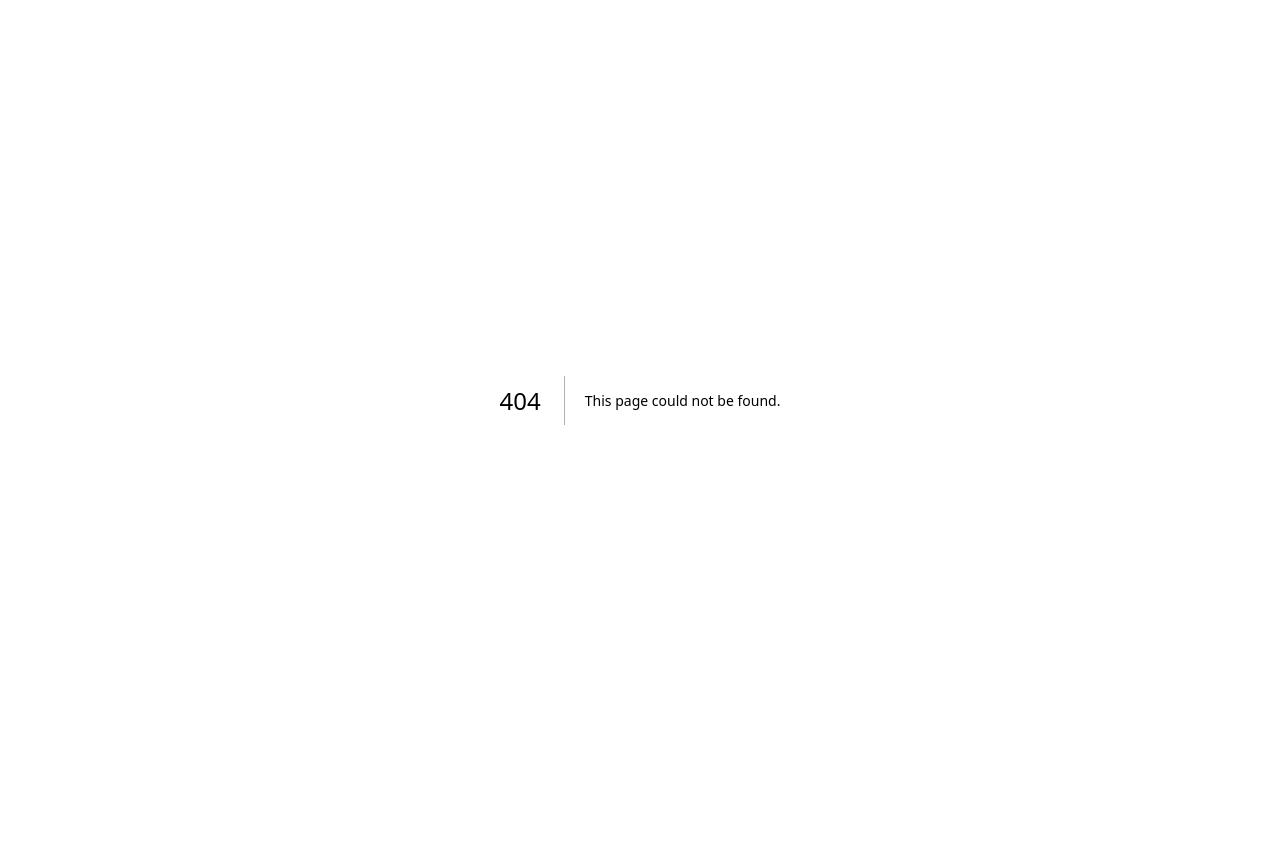
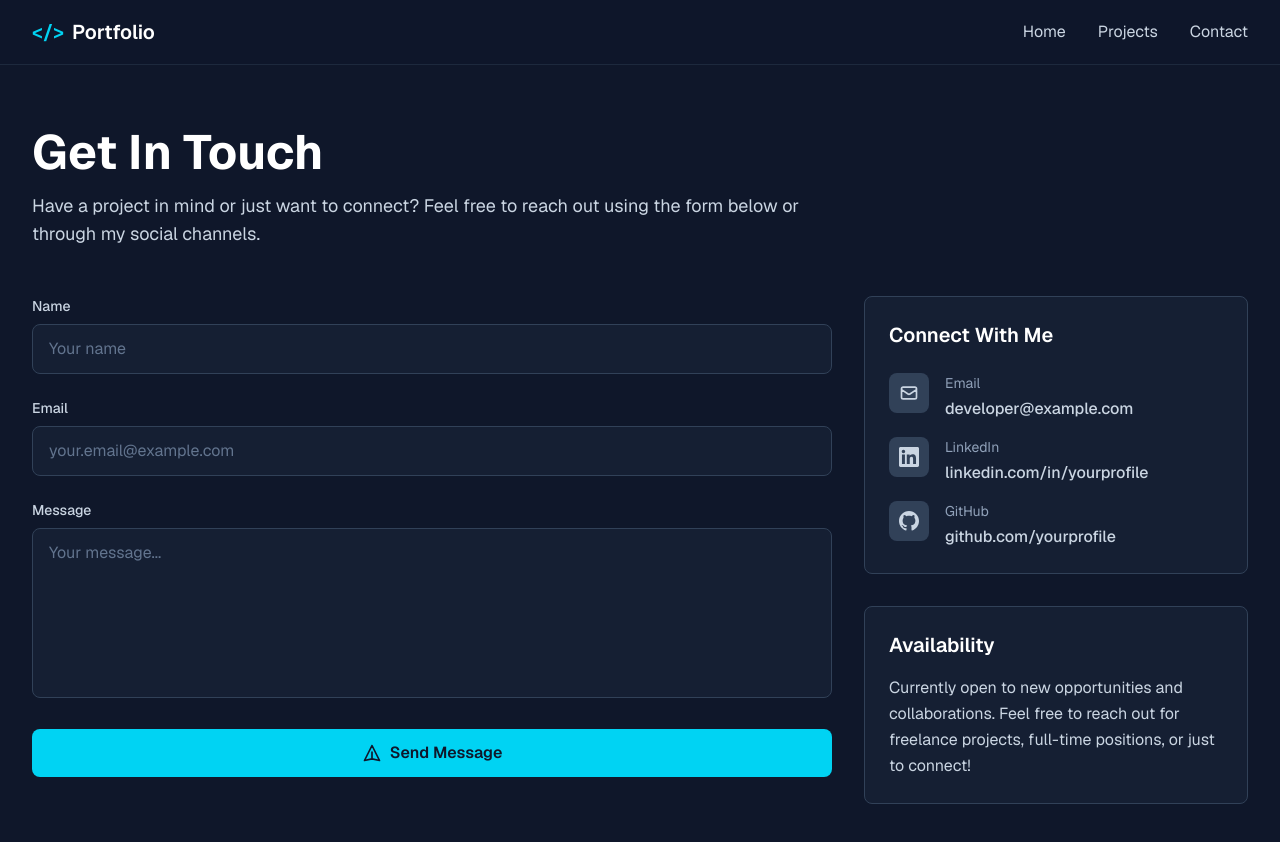
Before and after one commit to dominik-deak/portfolio, a Next.js app: page /contact in a window 1280 px wide. Before the commit this address had no page. Shown: the top 842 px of the page. Before the commit the page ends 800 px from the top, so only its background shows below. Built offline with nearby package versions, Linux system fonts and the light colour scheme.

Commit message:
Add Contact page component with a form and social links

```diff
--- /dev/null
+++ b/src/app/contact/page.tsx
@@ -0,0 +1,190 @@
+import Navbar from "@/components/Navbar";
+
+const ContactPage = () => {
+  return (
+    <main>
+      <Navbar />
+
+      <section className="pt-32 pb-20 px-4 sm:px-6 lg:px-8">
+        <div className="max-w-7xl mx-auto">
+          <h1 className="text-4xl sm:text-5xl font-bold text-white mb-4">
+            Get In Touch
+          </h1>
+          <p className="text-lg text-slate-300 mb-12 max-w-3xl">
+            Have a project in mind or just want to connect? Feel free to reach
+            out using the form below or through my social channels.
+          </p>
+
+          <div className="grid grid-cols-1 lg:grid-cols-3 gap-8">
+            {/* Contact Form */}
+            <div className="lg:col-span-2">
+              <form className="space-y-6">
+                <div>
+                  <label
+                    htmlFor="name"
+                    className="block text-sm font-medium text-slate-300 mb-2"
+                  >
+                    Name
+                  </label>
+                  <input
+                    type="text"
+                    id="name"
+                    placeholder="Your name"
+                    className="w-full px-4 py-3 bg-slate-800/50 border border-slate-700 rounded-lg text-white placeholder-slate-500 focus:outline-none focus:border-cyan-400 transition-colors"
+                  />
+                </div>
+
+                <div>
+                  <label
+                    htmlFor="email"
+                    className="block text-sm font-medium text-slate-300 mb-2"
+                  >
+                    Email
+                  </label>
+                  <input
+                    type="email"
+                    id="email"
+                    placeholder="your.email@example.com"
+                    className="w-full px-4 py-3 bg-slate-800/50 border border-slate-700 rounded-lg text-white placeholder-slate-500 focus:outline-none focus:border-cyan-400 transition-colors"
+                  />
+                </div>
+
+                <div>
+                  <label
+                    htmlFor="message"
+                    className="block text-sm font-medium text-slate-300 mb-2"
+                  >
+                    Message
+                  </label>
+                  <textarea
+                    id="message"
+                    rows={6}
+                    placeholder="Your message..."
+                    className="w-full px-4 py-3 bg-slate-800/50 border border-slate-700 rounded-lg text-white placeholder-slate-500 focus:outline-none focus:border-cyan-400 transition-colors resize-none"
+                  />
+                </div>
+
+                <button
+                  type="submit"
+                  className="w-full flex items-center justify-center gap-2 px-6 py-3 bg-cyan-400 text-slate-900 font-semibold rounded-lg hover:bg-cyan-300 transition-colors"
+                >
+                  <svg
+                    className="w-5 h-5"
+                    fill="none"
+                    stroke="currentColor"
+                    viewBox="0 0 24 24"
+                    aria-hidden="true"
+                  >
+                    <path
+                      strokeLinecap="round"
+                      strokeLinejoin="round"
+                      strokeWidth={2}
+                      d="M12 19l9 2-9-18-9 18 9-2zm0 0v-8"
+                    />
+                  </svg>
+                  Send Message
+                </button>
+              </form>
+            </div>
+
+            {/* Sidebar */}
+            <div className="space-y-8">
+              {/* Connect With Me */}
+              <div className="bg-slate-800/50 border border-slate-700 rounded-lg p-6">
+                <h2 className="text-xl font-semibold text-white mb-6">
+                  Connect With Me
+                </h2>
+
+                <div className="space-y-4">
+                  <a
+                    href="mailto:developer@example.com"
+                    className="flex items-start gap-4 text-slate-300 hover:text-cyan-400 transition-colors group"
+                  >
+                    <div className="w-10 h-10 bg-slate-700 rounded-lg flex items-center justify-center shrink-0 group-hover:bg-cyan-400/20 transition-colors">
+                      <svg
+                        className="w-5 h-5"
+                        fill="none"
+                        stroke="currentColor"
+                        viewBox="0 0 24 24"
+                        aria-hidden="true"
+                      >
+                        <path
+                          strokeLinecap="round"
+                          strokeLinejoin="round"
+                          strokeWidth={2}
+                          d="M3 8l7.89 5.26a2 2 0 002.22 0L21 8M5 19h14a2 2 0 002-2V7a2 2 0 00-2-2H5a2 2 0 00-2 2v10a2 2 0 002 2z"
+                        />
+                      </svg>
+                    </div>
+                    <div>
+                      <p className="text-sm text-slate-400 mb-1">Email</p>
+                      <p className="font-medium">developer@example.com</p>
+                    </div>
+                  </a>
+
+                  <a
+                    href="https://linkedin.com/in/yourprofile"
+                    target="_blank"
+                    rel="noopener noreferrer"
+                    className="flex items-start gap-4 text-slate-300 hover:text-cyan-400 transition-colors group"
+                  >
+                    <div className="w-10 h-10 bg-slate-700 rounded-lg flex items-center justify-center shrink-0 group-hover:bg-cyan-400/20 transition-colors">
+                      <svg
+                        className="w-5 h-5"
+                        fill="currentColor"
+                        viewBox="0 0 24 24"
+                        aria-hidden="true"
+                      >
+                        <path d="M20.447 20.452h-3.554v-5.569c0-1.328-.027-3.037-1.852-3.037-1.853 0-2.136 1.445-2.136 2.939v5.667H9.351V9h3.414v1.561h.046c.477-.9 1.637-1.85 3.37-1.85 3.601 0 4.267 2.37 4.267 5.455v6.286zM5.337 7.433c-1.144 0-2.063-.926-2.063-2.065 0-1.138.92-2.063 2.063-2.063 1.14 0 2.064.925 2.064 2.063 0 1.139-.925 2.065-2.064 2.065zm1.782 13.019H3.555V9h3.564v11.452zM22.225 0H1.771C.792 0 0 .774 0 1.729v20.542C0 23.227.792 24 1.771 24h20.451C23.2 24 24 23.227 24 22.271V1.729C24 .774 23.2 0 22.222 0h.003z" />
+                      </svg>
+                    </div>
+                    <div>
+                      <p className="text-sm text-slate-400 mb-1">LinkedIn</p>
+                      <p className="font-medium">linkedin.com/in/yourprofile</p>
+                    </div>
+                  </a>
+
+                  <a
+                    href="https://github.com/yourprofile"
+                    target="_blank"
+                    rel="noopener noreferrer"
+                    className="flex items-start gap-4 text-slate-300 hover:text-cyan-400 transition-colors group"
+                  >
+                    <div className="w-10 h-10 bg-slate-700 rounded-lg flex items-center justify-center shrink-0 group-hover:bg-cyan-400/20 transition-colors">
+                      <svg
+                        className="w-5 h-5"
+                        fill="currentColor"
+                        viewBox="0 0 24 24"
+                        aria-hidden="true"
+                      >
+                        <path d="M12 0c-6.626 0-12 5.373-12 12 0 5.302 3.438 9.8 8.207 11.387.599.111.793-.261.793-.577v-2.234c-3.338.726-4.033-1.416-4.033-1.416-.546-1.387-1.333-1.756-1.333-1.756-1.089-.745.083-.729.083-.729 1.205.084 1.839 1.237 1.839 1.237 1.07 1.834 2.807 1.304 3.492.997.107-.775.418-1.305.762-1.604-2.665-.305-5.467-1.334-5.467-5.931 0-1.311.469-2.381 1.236-3.221-.124-.303-.535-1.524.117-3.176 0 0 1.008-.322 3.301 1.23.957-.266 1.983-.399 3.003-.404 1.02.005 2.047.138 3.006.404 2.291-1.552 3.297-1.23 3.297-1.23.653 1.653.242 2.874.118 3.176.77.84 1.235 1.911 1.235 3.221 0 4.609-2.807 5.624-5.479 5.921.43.372.823 1.102.823 2.222v3.293c0 .319.192.694.801.576 4.765-1.589 8.199-6.086 8.199-11.386 0-6.627-5.373-12-12-12z" />
+                      </svg>
+                    </div>
+                    <div>
+                      <p className="text-sm text-slate-400 mb-1">GitHub</p>
+                      <p className="font-medium">github.com/yourprofile</p>
+                    </div>
+                  </a>
+                </div>
+              </div>
+
+              {/* Availability */}
+              <div className="bg-slate-800/50 border border-slate-700 rounded-lg p-6">
+                <h2 className="text-xl font-semibold text-white mb-4">
+                  Availability
+                </h2>
+                <p className="text-slate-300 leading-relaxed">
+                  Currently open to new opportunities and collaborations. Feel
+                  free to reach out for freelance projects, full-time positions,
+                  or just to connect!
+                </p>
+              </div>
+            </div>
+          </div>
+        </div>
+      </section>
+    </main>
+  );
+};
+
+export default ContactPage;
```
